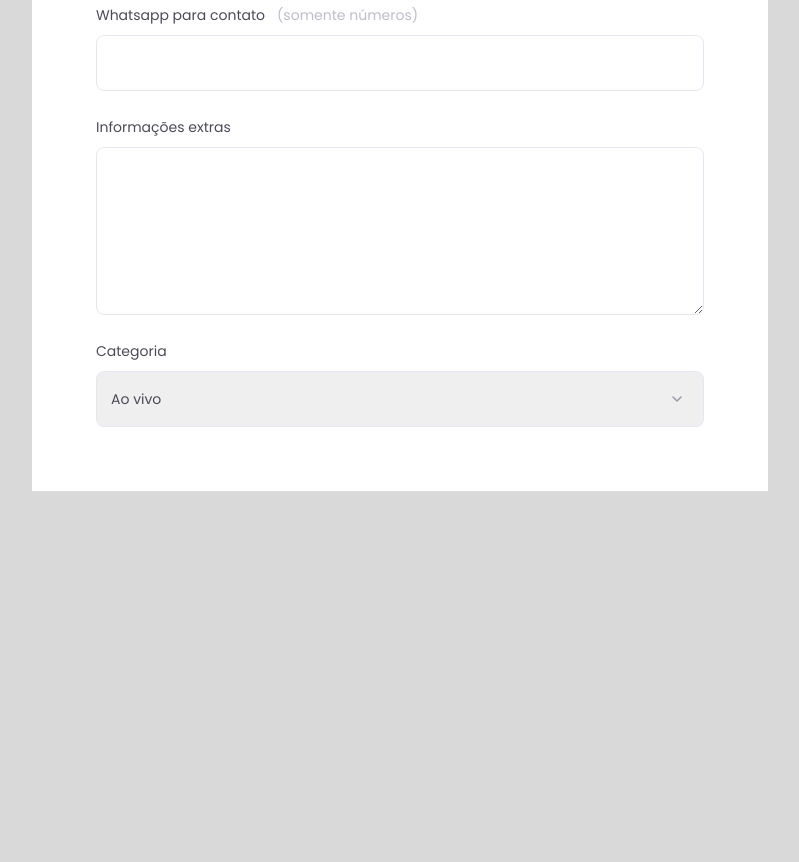
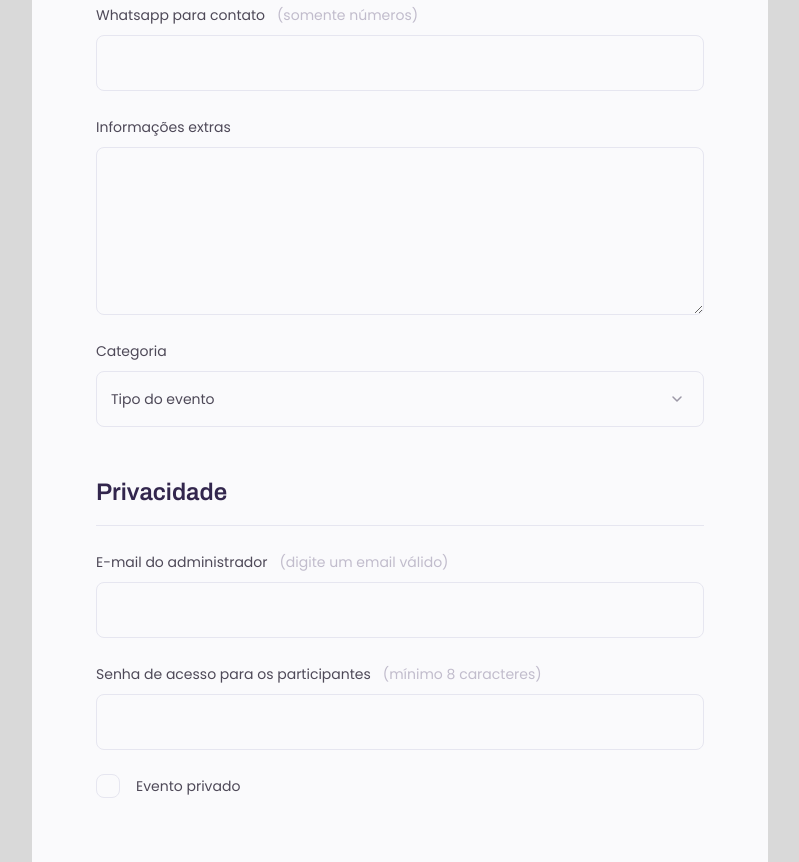
Before and after one commit to kauankarvalho/Formulario, a website: page index.html in a window 1280 px wide. Shown: the part 642-1504 px from the top of the page, without its empty margins (240-1039 px from the left). Before the commit the page ends 1133 px from the top, so only its background shows below. Drawn offline with Linux system fonts and the light colour scheme.

Commit message:
feat: add new fieldset with inputs and checkbox, and add placeholder to select

```diff
--- a/index.html
+++ b/index.html
@@ -33,7 +33,7 @@
     </header>
 
     <main class="flex justify-center">
-      <form class="w-[73.6rem] rounded-t-[0.8rem] p-[6.4rem] bg-white">
+      <form class="w-[73.6rem] rounded-t-[0.8rem] p-[6.4rem] bg-[#FAFAFC] flex flex-col gap-[4.8rem]">
         <fieldset class="flex flex-col gap-[2.4rem]">
           <legend
             class="font-archivo font-semibold text-[2.4rem]/[3.4rem] text-[#32264D] pb-[1.6rem] border-b-[0.1rem] border-[#E6E6F0] w-[100%]"
@@ -50,7 +50,7 @@
             </label>
 
             <input
-              class="h-[5.6rem] rounded-[0.8rem] border-[0.1rem] border-[#E6E6F0] font-poppins font-normal text-[1.4rem]/[2.4rem] text-[#4E4958] px-[1.4rem] outline-none focus:border-[0.2rem] focus:border-[#4E4958]"
+              class="bg-transparent h-[5.6rem] rounded-[0.8rem] border-[0.1rem] border-[#E6E6F0] font-poppins font-normal text-[1.4rem]/[2.4rem] text-[#4E4958] px-[1.4rem] outline-none focus:border-[0.2rem] focus:border-[#4E4958]"
               type="text"
               name="event-title"
               id="event-title"
@@ -66,7 +66,7 @@
             </label>
 
             <input
-              class="h-[5.6rem] rounded-[0.8rem] border-[0.1rem] border-[#E6E6F0] font-poppins font-normal text-[1.4rem]/[2.4rem] text-[#4E4958] px-[1.4rem] outline-none focus:border-[0.2rem] focus:border-[#4E4958]"
+              class="bg-transparent h-[5.6rem] rounded-[0.8rem] border-[0.1rem] border-[#E6E6F0] font-poppins font-normal text-[1.4rem]/[2.4rem] text-[#4E4958] px-[1.4rem] outline-none focus:border-[0.2rem] focus:border-[#4E4958]"
               type="url"
               name="event-link"
               id="event-link"
@@ -82,7 +82,7 @@
             </label>
 
             <input
-              class="h-[5.6rem] rounded-[0.8rem] border-[0.1rem] border-[#E6E6F0] font-poppins font-normal text-[1.4rem]/[2.4rem] text-[#4E4958] px-[1.4rem] outline-none focus:border-[0.2rem] focus:border-[#4E4958]"
+              class="bg-transparent h-[5.6rem] rounded-[0.8rem] border-[0.1rem] border-[#E6E6F0] font-poppins font-normal text-[1.4rem]/[2.4rem] text-[#4E4958] px-[1.4rem] outline-none focus:border-[0.2rem] focus:border-[#4E4958]"
               type="number"
               name="event-contact"
               id="event-contact"
@@ -95,7 +95,7 @@
             </label>
 
             <textarea
-              class="h-[16.8rem] rounded-[0.8rem] border-[0.1rem] border-[#E6E6F0] font-poppins font-normal text-[1.4rem]/[2.4rem] text-[#4E4958] p-[1.4rem] outline-none focus:border-[0.2rem] focus:border-[#4E4958]"
+              class="bg-transparent h-[16.8rem] rounded-[0.8rem] border-[0.1rem] border-[#E6E6F0] font-poppins font-normal text-[1.4rem]/[2.4rem] text-[#4E4958] p-[1.4rem] outline-none focus:border-[0.2rem] focus:border-[#4E4958]"
               name="event-info"
               id="event-info"
             ></textarea>
@@ -107,14 +107,71 @@
             </label>
 
             <select
-              class="h-[5.6rem] rounded-[0.8rem] border-[0.1rem] border-[#E6E6F0] font-poppins font-normal text-[1.4rem]/[2.4rem] text-[#4E4958] px-[1.4rem] outline-none focus:border-[0.2rem] focus:border-[#4E4958] appearance-none bg-[url(../src/assets/select.svg)] bg-no-repeat bg-[right_1.4rem_top_50%] cursor-pointer"
+              class="bg-transparent h-[5.6rem] rounded-[0.8rem] border-[0.1rem] border-[#E6E6F0] font-poppins font-normal text-[1.4rem]/[2.4rem] text-[#4E4958] px-[1.4rem] outline-none focus:border-[0.2rem] focus:border-[#4E4958] appearance-none bg-[url(../src/assets/select.svg)] bg-no-repeat bg-[right_1.4rem_top_50%] cursor-pointer"
               name="event-category"
               id="event-category"
             >
+              <option value="" disabled selected>Tipo do evento</option>
               <option value="live">Ao vivo</option>
               <option value="podcast">Podcast</option>
               <option value="mentoring">Mentoria</option>
             </select>
+          </div>
+        </fieldset>
+
+        <fieldset class="flex flex-col gap-[2.4rem]">
+          <legend
+            class="font-archivo font-semibold text-[2.4rem]/[3.4rem] text-[#32264D] pb-[1.6rem] border-b-[0.1rem] border-[#E6E6F0] w-[100%]"
+          >
+            Privacidade
+          </legend>
+
+          <div class="flex flex-col gap-[0.8rem] mt-[2.4rem]">
+            <label
+              for="event-email"
+              class="font-poppins font-normal text-[1.4rem]/[2.4rem] text-[#4E4958] flex gap-[1.2rem]"
+            >
+              E-mail do administrador<span class="text-[#C1BCCC]">(digite um email válido)</span>
+            </label>
+
+            <input
+              class="bg-transparent h-[5.6rem] rounded-[0.8rem] border-[0.1rem] border-[#E6E6F0] font-poppins font-normal text-[1.4rem]/[2.4rem] text-[#4E4958] px-[1.4rem] outline-none focus:border-[0.2rem] focus:border-[#4E4958]"
+              type="email"
+              name="event-email"
+              id="event-email"
+            />
+          </div>
+
+          <div class="flex flex-col gap-[0.8rem]">
+            <label
+              for="event-password"
+              class="font-poppins font-normal text-[1.4rem]/[2.4rem] text-[#4E4958] flex gap-[1.2rem]"
+            >
+              Senha de acesso para os participantes<span class="text-[#C1BCCC]">(mínimo 8 caracteres)</span>
+            </label>
+
+            <input
+              class="bg-transparent h-[5.6rem] rounded-[0.8rem] border-[0.1rem] border-[#E6E6F0] font-poppins font-normal text-[1.4rem]/[2.4rem] text-[#4E4958] px-[1.4rem] outline-none focus:border-[0.2rem] focus:border-[#4E4958]"
+              type="password"
+              name="event-password"
+              id="event-password"
+            />
+          </div>
+
+          <div class="flex gap-[1.6rem]">
+            <input
+              class="appearance-none border-[0.1rem] border-[#E6E6F0] rounded-[0.8rem] w-[2.4rem] cursor-pointer checked:bg-[url(../src/assets/check.svg)] checked:bg-no-repeat checked:bg-center"
+              type="checkbox"
+              name="event-checkbox"
+              id="event-checkbox"
+            />
+
+            <label
+              for="event-checkbox"
+              class="font-poppins font-normal text-[1.4rem]/[2.4rem] text-[#4E4958] flex gap-[1.2rem]"
+            >
+              Evento privado
+            </label>
           </div>
 
         </fieldset>
```
Also changed, not shown: dist/style.css, src/assets/check.svg (added).
